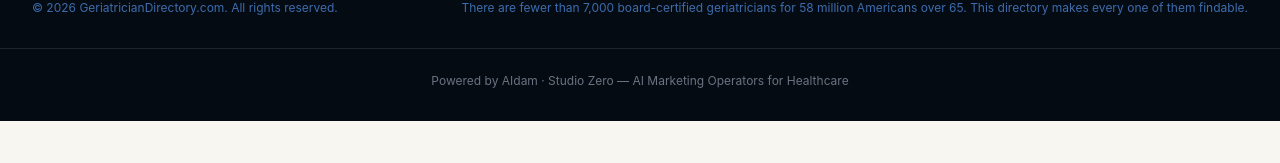
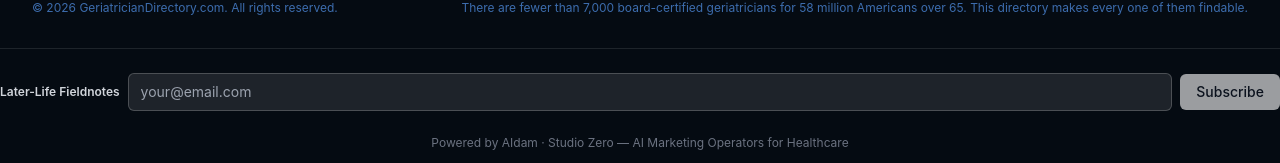
Before and after one commit to pete0585/geriatricians-directory, a Next.js app: page / in a window 1280 px wide. Shown: the part 1916-2079 px from the top of the page. Before the commit the page ends 2037 px from the top, so only its background shows below. Built offline with nearby package versions, Linux system fonts and the light colour scheme; no server answers; the database is empty.

Commit message:
feat(newsletter): add compact NewsletterSignup to footer

```diff
--- a/components/Footer.tsx
+++ b/components/Footer.tsx
@@ -1,5 +1,6 @@
 import Link from 'next/link'
 import { Stethoscope } from 'lucide-react'
+import NewsletterSignup from '@/components/NewsletterSignup'
 
 export default function Footer() {
   return (
@@ -61,6 +62,10 @@ export default function Footer() {
 
           <div className="mt-8 pt-6 border-t border-white/10 text-center">
             <p className="text-xs text-gray-500">
+          {/* Newsletter compact signup */}
+          <div className="mb-6">
+            <NewsletterSignup compact />
+          </div>
               <a href="https://studiozerohq.com" target="_blank" rel="noopener noreferrer" className="hover:underline transition-colors">Powered by AIdam</a>
               {' · '}
               <a href="https://studiozerohq.com" target="_blank" rel="noopener noreferrer" className="hover:underline transition-colors">Studio Zero — AI Marketing Operators for Healthcare</a>
```
